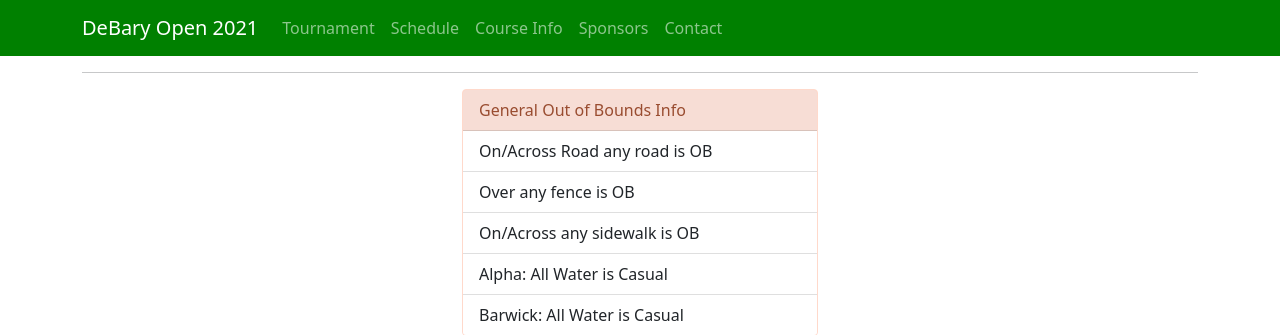
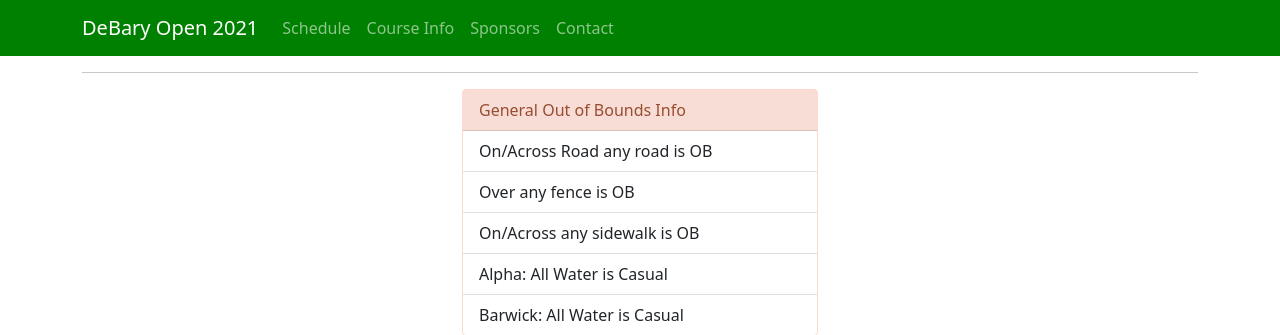
Before and after one commit to steve-kent/debary-open-php, a PHP site: page /brob.php in a window 1280 px wide. Shown: the top 335 px of the page. Run offline with PHP 8.4, Linux system fonts and the light colour scheme.

Commit message:
Remove nav link that just points back home

```diff
--- a/nav.php
+++ b/nav.php
@@ -11,10 +11,6 @@
         <!-- Navbar links -->
         <div class="collapse navbar-collapse" id="collapsibleNavbar">
             <ul class="navbar-nav">
-
-                <li class="nav-item">
-                    <a class="nav-link" href="index.php">Tournament</a>
-                </li>
                 <li class="nav-item">
                     <a class="nav-link" href="schedule.php">Schedule</a>
                 </li>
```
